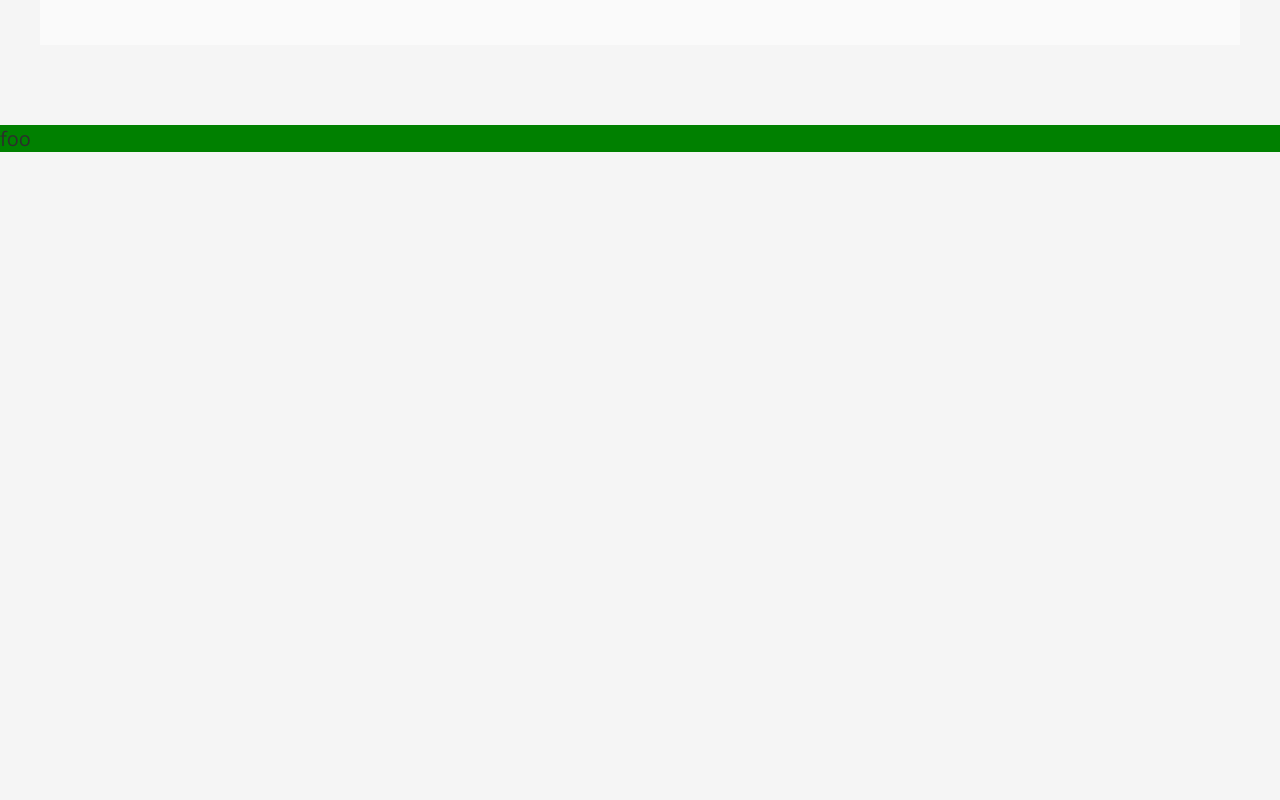
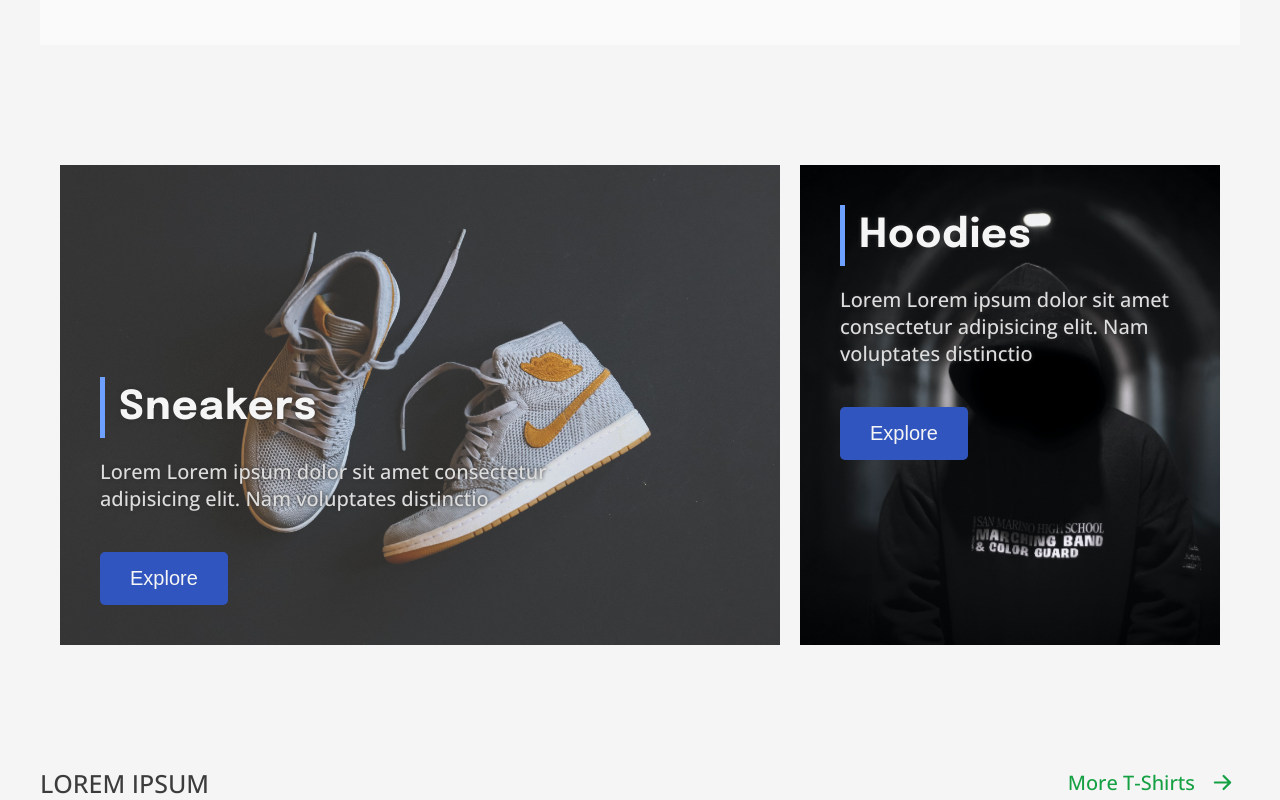
Before and after one commit to vrecek/shopping, a Next.js app: page / in a window 1280 px wide. Shown: the part 1380-2180 px from the top of the page. Before the commit the page ends 1532 px from the top, so only its background shows below. Built offline with nearby package versions, Linux system fonts and the light colour scheme.

Commit message:
Home category section

```diff
--- /dev/null
+++ b/src/components/Home/HomeCategory/CategoryItem.tsx
@@ -0,0 +1,27 @@
+import Image from '@/components/Common/Image'
+import { CategoryItemType } from '@/interfaces/HomeInterfaces'
+import React from 'react'
+import styles from '@/styles/Home/HomeCategory.module.scss'
+import Button from '@/components/Common/Button'
+
+
+const CategoryItem = ({cname, image, category}: CategoryItemType) => {
+    return (
+        <article className={cname}>
+
+            <Image source={image} />
+
+            <section>
+
+                <p className={ styles['header'] }>{category}</p>
+                <p className={ styles['desc'] }>Lorem Lorem ipsum dolor sit amet consectetur adipisicing elit. Nam voluptates distinctio</p>
+                <Button text='Explore' />
+
+            </section>
+
+        </article>
+    )
+}
+
+
+export default CategoryItem
--- /dev/null
+++ b/src/components/Home/HomeCategory/HomeCategory.tsx
@@ -0,0 +1,28 @@
+import styles from '@/styles/Home/HomeCategory.module.scss'
+import CategoryItem from './CategoryItem'
+import cat1 from '../../../images/cat1.jpg'
+import cat2 from '../../../images/cat2.jpg'
+
+
+const HomeCategory = () => {
+    return (
+        <section className={ styles['home-category'] }>
+
+            <CategoryItem
+                cname={ styles['item-big'] }
+                image={cat1.src}
+                category='Sneakers'
+            />
+
+            <CategoryItem
+                cname={ styles['item-small'] }
+                image={cat2.src}
+                category='Hoodies'
+            />
+
+        </section>
+    )
+}
+
+
+export default HomeCategory
--- /dev/null
+++ b/src/components/Home/HomeInformations/HomeInformations.tsx
@@ -0,0 +1,16 @@
+import React from 'react'
+import styles from '@/styles/Home/HomeInformations.module.scss'
+
+
+const HomeInformations = () => {
+    return (
+        <section className={ styles['home-informations'] }>
+
+            inf
+
+        </section>
+    )
+}
+
+
+export default HomeInformations
--- a/src/pages/index.tsx
+++ b/src/pages/index.tsx
@@ -1,4 +1,6 @@
 import HomeHeader from '@/components/Home/Header/HomeHeader'
+import HomeCategory from '@/components/Home/HomeCategory/HomeCategory'
+import HomeInformations from '@/components/Home/HomeInformations/HomeInformations'
 import HomeProducts from '@/components/Home/HomeProducts/HomeProducts'
 import LayoutWrap from '@/components/Layout/LayoutWrap'
 
@@ -10,6 +12,15 @@ const Home = () => {
             <main>
 
                 <HomeHeader />
+
+                <HomeProducts />
+
+                <HomeCategory />
+
+                <HomeProducts />
+
+                <HomeInformations />
+
                 <HomeProducts />
 
             </main>
--- a/src/styles/Home/Header.module.scss
+++ b/src/styles/Home/Header.module.scss
@@ -49,7 +49,7 @@ header.home-header {
                         }
 
                         &:hover {
-                            background: $clr-bluel;;
+                            background: darken($clr-blued, 10%)
                         }
                     }
 
@@ -91,7 +91,7 @@ header.home-header {
             @include Flex(c, c);
 
             span {
-                @include Rectangle(20px);
+                @include Rectangle(18px);
                 border-radius: 50%;
                 background: $clr-greenl;
                 cursor: pointer;
--- /dev/null
+++ b/src/styles/Home/HomeCategory.module.scss
@@ -0,0 +1,82 @@
+@import '../config';
+
+section.home-category {
+    padding: 2em;
+    @include Flex(c, c);
+
+    article {
+        margin: 0 .5em;
+        position: relative;
+        height: 60vh;
+        padding: 2em;
+        color: $clr-whitel;
+
+        figure {
+            position: absolute;
+            left: 0;
+            top: 0;
+            @include FullSize;
+
+            img {
+                @include FullSize;
+                object-fit: cover;
+            }
+        }
+
+        section {
+            @include Layer;
+
+            p {
+                text-shadow: 0 0 4px $clr-blackd;
+
+                &.header {
+                    font-weight: 700;
+                    font-size: 2rem;
+                    font-family: 'Epilogue', sans-serif;
+                    border-left: 5px solid $clr-bluel;
+                    padding: .25em .35em;
+                    letter-spacing: 1px;
+                }
+
+                &.desc {
+                    color: $clr-whited;
+                    font-weight: 500;
+                    margin: 1em 0 2em 0;
+                }
+            }
+
+            button {
+                background: $clr-blued;
+                cursor: pointer;
+                transition: .5s;
+                outline: 0;
+                border: 0;
+                border-radius: .25em;
+
+                label {
+                    display: block;
+                    color: $clr-whitel;
+                    pointer-events: none;
+                    padding: .75em 1.5em;
+                }
+
+                &:hover {
+                    background: darken($clr-blued, 10%);
+                }
+            }
+        }
+
+        &.item-small {
+            width: 35%;
+        }
+
+        &.item-big {
+            width: 60%;
+            @include Flex(fs, fe);
+
+            p.desc {
+                width: 80%;
+            }
+        }
+    }
+}
--- /dev/null
+++ b/src/styles/Home/HomeInformations.module.scss
@@ -0,0 +1,4 @@
+@import '../config';
+
+section.home-informations {
+}
```
Also changed, not shown: src/interfaces/HomeInterfaces.tsx (+12 -0 lines), src/images/cat1.jpg (added), src/images/cat2.jpg (added).
